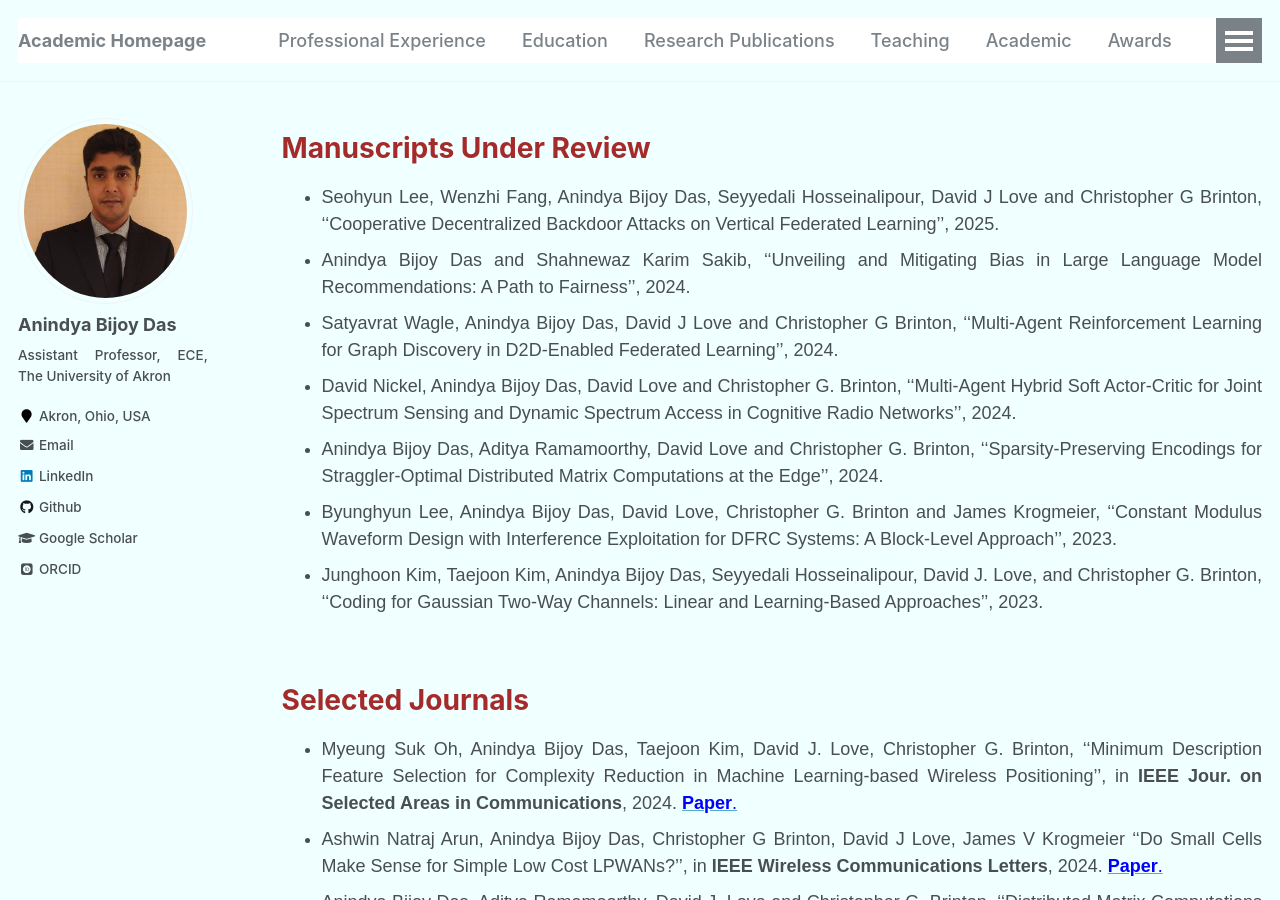
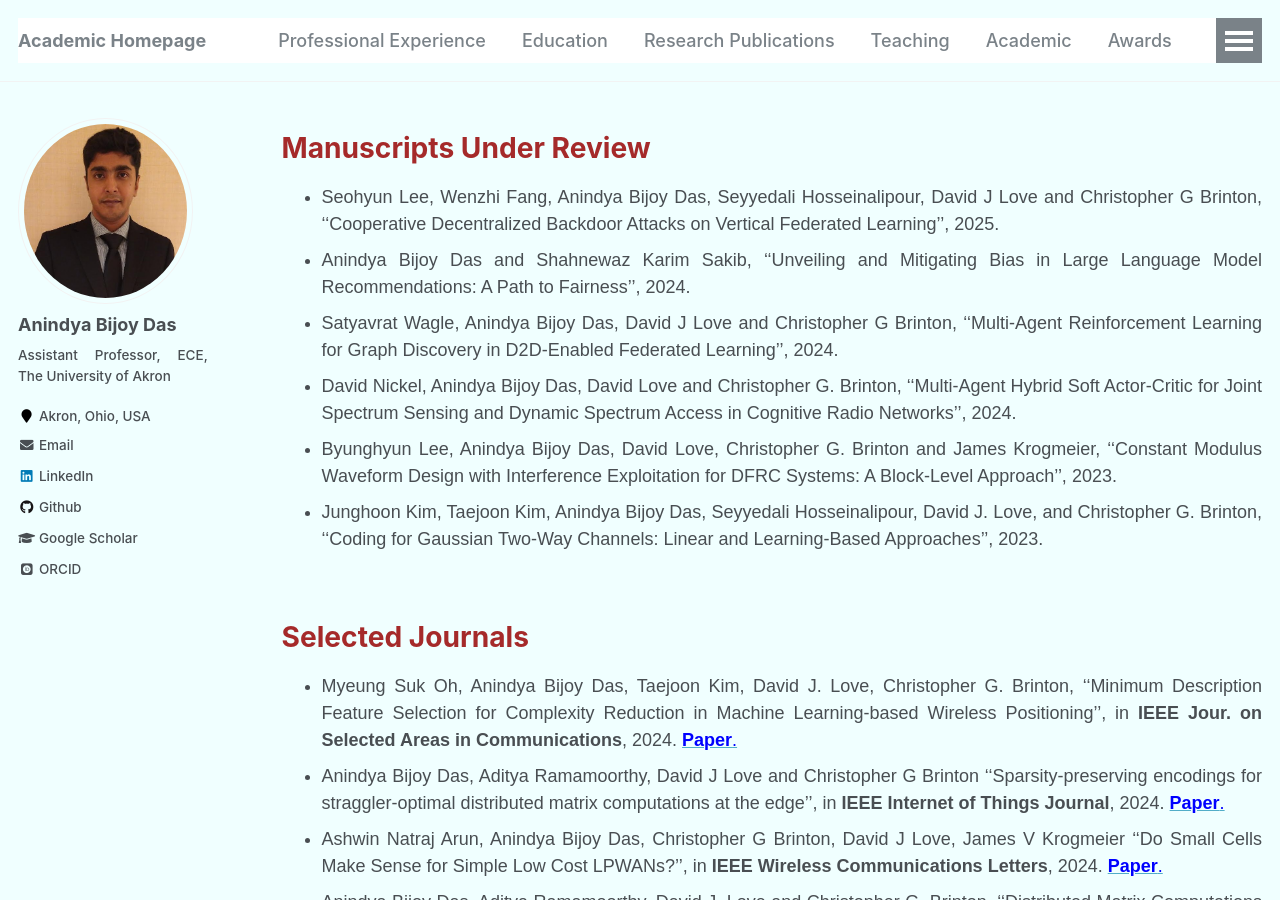
Before and after one commit to anindyabijoydas/portfolio, a Jekyll site: the page built from _pages/research.md, in a window 1280 px wide and 900 px high. Built offline with Jekyll 4.4.1, drawn with Linux system fonts in a browser that asks for light colours; some web fonts are replaced; part of the change alters nothing that is shown.

Commit message:
Update research.md

```diff
--- a/_pages/research.md
+++ b/_pages/research.md
@@ -24,7 +24,6 @@ redirect_from:
    * Anindya Bijoy Das and Shahnewaz Karim Sakib, ''Unveiling and Mitigating Bias in Large Language Model Recommendations: A Path to Fairness'', 2024.
    * Satyavrat Wagle, Anindya Bijoy Das, David J Love and Christopher G Brinton, ''Multi-Agent Reinforcement Learning for Graph Discovery in D2D-Enabled Federated Learning'', 2024.
    * David Nickel, Anindya Bijoy Das, David Love and Christopher G. Brinton, ''Multi-Agent Hybrid Soft Actor-Critic for Joint Spectrum Sensing and Dynamic Spectrum Access in Cognitive Radio Networks'', 2024.
-   * Anindya Bijoy Das, Aditya Ramamoorthy, David Love and Christopher G. Brinton, ''Sparsity-Preserving Encodings for Straggler-Optimal Distributed Matrix Computations at the Edge'', 2024.
    * Byunghyun Lee, Anindya Bijoy Das, David Love, Christopher G. Brinton and James Krogmeier, ''Constant Modulus Waveform Design with Interference Exploitation for DFRC Systems: A Block-Level Approach'', 2023.
    * Junghoon Kim, Taejoon Kim, Anindya Bijoy Das, Seyyedali Hosseinalipour, David J. Love, and Christopher G. Brinton, ''Coding for Gaussian Two-Way Channels: Linear and Learning-Based Approaches'', 2023.
 
@@ -34,6 +33,7 @@ redirect_from:
 <span style="color:brown">**Selected Journals**</span>
 ======
    * Myeung Suk Oh, Anindya Bijoy Das, Taejoon Kim, David J. Love, Christopher G. Brinton, ''Minimum Description Feature Selection for Complexity Reduction in Machine Learning-based Wireless Positioning'', in **IEEE Jour. on Selected Areas in Communications**, 2024. [<span style="color:blue">**Paper**.</span>](https://ieeexplore.ieee.org/abstract/document/10556712)
+   * Anindya Bijoy Das, Aditya Ramamoorthy, David J Love and Christopher G Brinton ''Sparsity-preserving encodings for straggler-optimal distributed matrix computations at the edge'', in **IEEE Internet of Things Journal**, 2024. [<span style="color:blue">**Paper**.</span>](https://ieeexplore.ieee.org/abstract/document/10633712)
    * Ashwin Natraj Arun, Anindya Bijoy Das, Christopher G Brinton, David J Love, James V Krogmeier ''Do Small Cells Make Sense for Simple Low Cost LPWANs?'', in **IEEE Wireless Communications Letters**, 2024. [<span style="color:blue">**Paper**.</span>](https://ieeexplore.ieee.org/xpl/RecentIssue.jsp?punumber=5962382)
    * Anindya Bijoy Das, Aditya Ramamoorthy, David J. Love and Christopher G. Brinton, ''Distributed Matrix Computations with Low-weight Encodings'', in **IEEE Jour. on Selected Areas in Info. Theory**, vol. 4, pp. 363-378, 2023. [<span style="color:blue">**paper**.</span>](https://ieeexplore.ieee.org/document/10234626)
    * Myeung Suk Oh, Anindya Bijoy Das, Seyyedali Hosseinalipour, Taejoon Kim, David J. Love, Christopher G. Brinton, ''A Decentralized Pilot Assignment Methodology for Scalable O-RAN Cell-Free Massive MIMO'', in **IEEE Jour. on Selected Areas in Communications**, 2023. [<span style="color:blue">**Paper**.</span>](https://ieeexplore.ieee.org/abstract/document/10330597)
```
